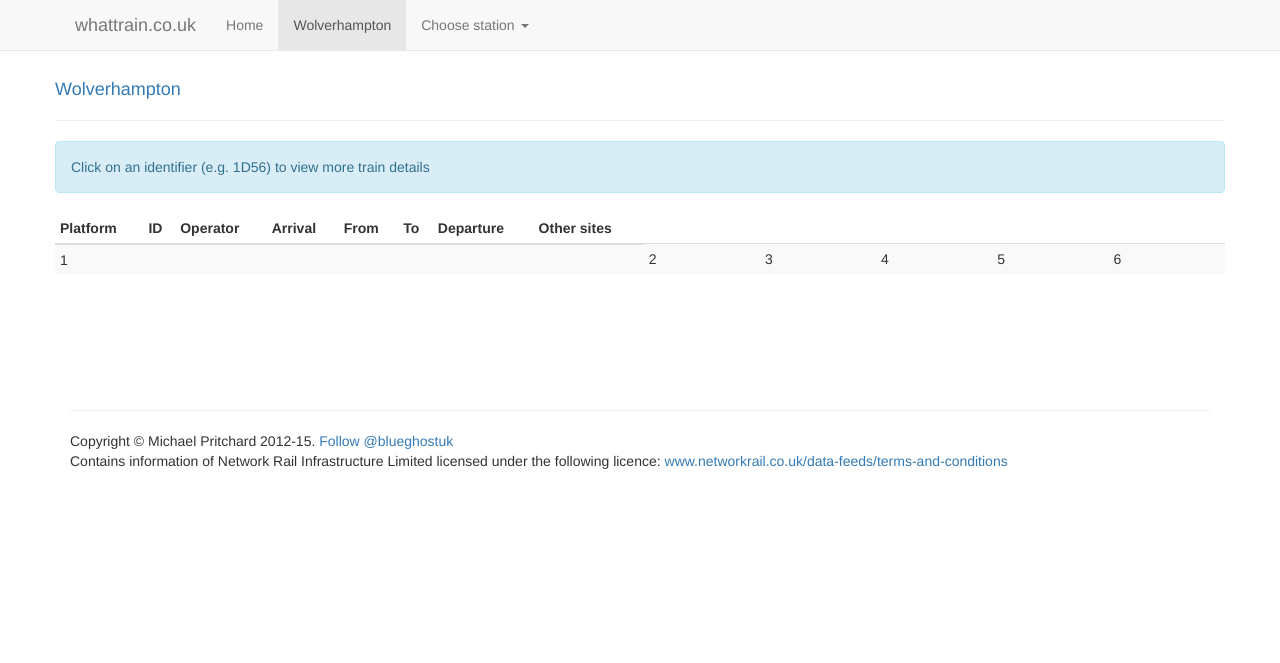
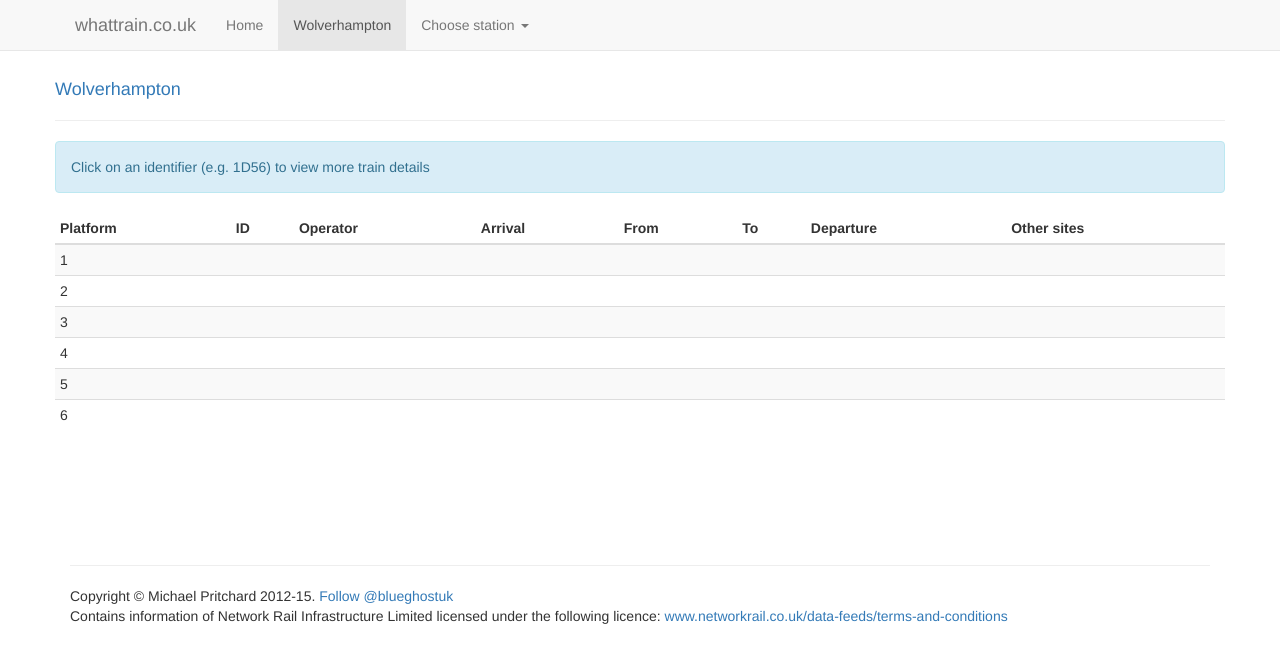
Before and after one commit to blueghostuk/whattrain, a Jekyll site: the page built from wvh/table.html, in a window 1280 px wide. Shown: the top 663 px of the page. Built offline with Jekyll 4.4.1, drawn with Linux system fonts in a browser that asks for light colours; comment, search, counter and statistics services are not loaded.

Commit message:
update ko foreach #2

```diff
--- a/_includes/table.html
+++ b/_includes/table.html
@@ -11,8 +11,8 @@
             <th>Other sites</th>
         </tr>
     </thead>
-    <tbody>
-        <tr data-bind="foreach: segments">
+    <tbody data-bind="foreach: segments">
+        <tr>
             <td data-bind="text: name"></td>
             <td data-bind="text: train.id"></td>
             <td data-bind="text: train.operator"></td>
@@ -22,10 +22,10 @@
             <td data-bind="text: train.departure"></td>
             <td>
                 <!--<ul class="inline" data-bind="foreach: otherSite">
-                <li>
-                    <span data-bind="text: name"></span>
-                </li>
-            </ul>-->
+                    <li>
+                        <span data-bind="text: name"></span>
+                    </li>
+                </ul>-->
             </td>
         </tr>
     </tbody>
```
